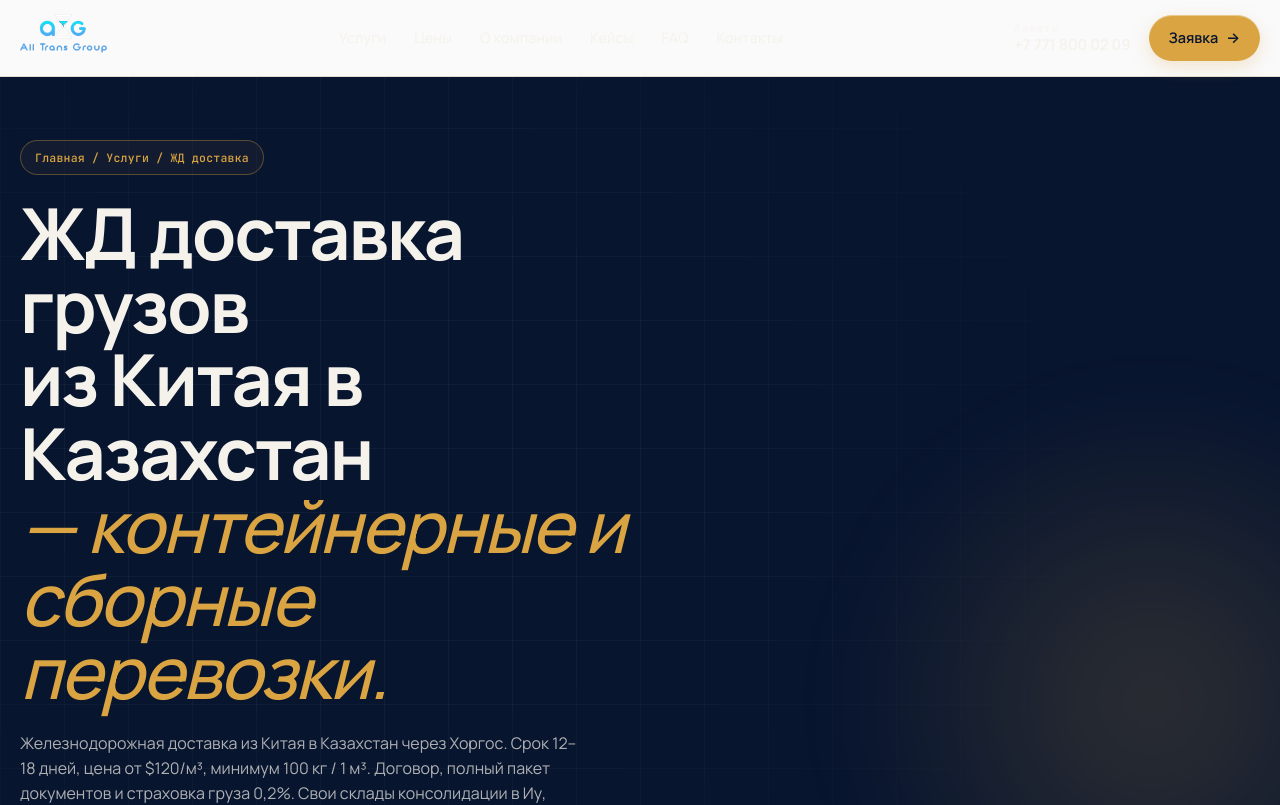
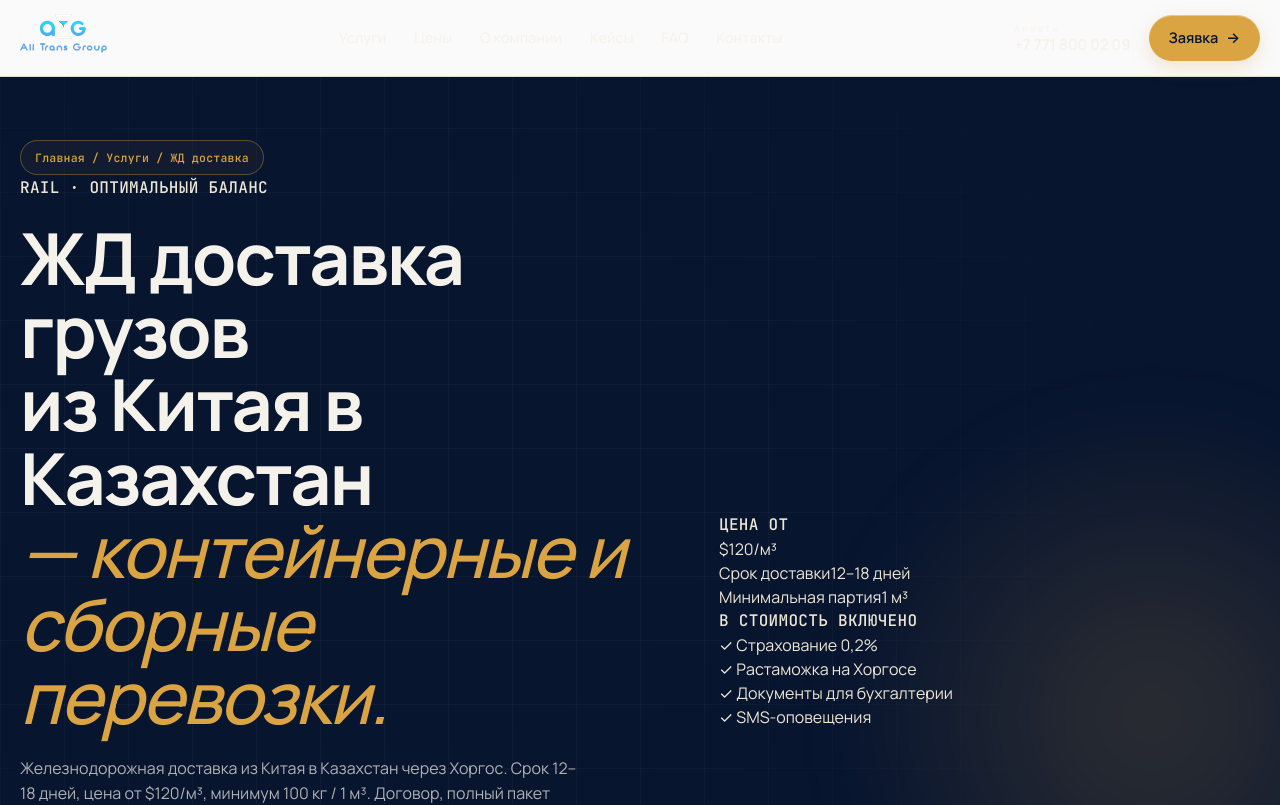
Before and after one commit to bekbolathc/AliTrans-for-V0, a Next.js app: page /zhd-dostavka-iz-kitaya in a window 1280 px wide. Shown: the top 805 px of the page. Built offline with nearby package versions, Linux system fonts and the light colour scheme; no server answers.

Commit message:
feat: enhance ZhdDostavkaIzKitaya page with new badge and pricing details

```diff
--- a/app/zhd-dostavka-iz-kitaya/page.tsx
+++ b/app/zhd-dostavka-iz-kitaya/page.tsx
@@ -245,6 +245,10 @@ export default function ZhdDostavkaIzKitaya() {
                 </span>
               </nav>
 
+              <div className="hero__badge">
+                <span className="mono">RAIL · ОПТИМАЛЬНЫЙ БАЛАНС</span>
+              </div>
+
               <h1 className="hero__title">
                 ЖД доставка грузов<br />из Китая в Казахстан<br />
                 <span className="hero__title-accent">— контейнерные и сборные перевозки.</span>
@@ -265,7 +269,7 @@ export default function ZhdDostavkaIzKitaya() {
 
               <div className="hero__actions">
                 <a className="btn btn--gold btn--lg" href="#quiz-cta">
-                  Рассчитать стоимость
+                  Рассчитать за 15 минут
                   <span aria-hidden="true" className="btn__arrow">→</span>
                 </a>
                 <a className="btn btn--ghost btn--lg" href="https://wa.me/77718000209" target="_blank" rel="noopener">
@@ -277,6 +281,36 @@ export default function ZhdDostavkaIzKitaya() {
                 <span className="mono">↳</span> <b>18 лет</b> на рынке логистики Китай — Казахстан{" "}
                 <span className="dot-sep">·</span> собственный брокер на Хоргосе
               </div>
+            </div>
+
+            <div className="hero__right">
+              <article className="hero__card">
+                <div className="hero__card-price">
+                  <div className="mono hero__card-label">ЦЕНА ОТ</div>
+                  <div className="hero__card-value">$120<span className="hero__card-unit">/м³</span></div>
+                </div>
+
+                <div className="hero__card-details">
+                  <div className="hero__card-row">
+                    <span>Срок доставки</span>
+                    <span className="hero__card-accent">12–18 дней</span>
+                  </div>
+                  <div className="hero__card-row">
+                    <span>Минимальная партия</span>
+                    <span className="hero__card-accent">1 м³</span>
+                  </div>
+                </div>
+
+                <div className="hero__card-included">
+                  <div className="mono hero__card-label">В СТОИМОСТЬ ВКЛЮЧЕНО</div>
+                  <ul>
+                    <li><span className="checkmark">✓</span> Страхование 0,2%</li>
+                    <li><span className="checkmark">✓</span> Растаможка на Хоргосе</li>
+                    <li><span className="checkmark">✓</span> Документы для бухгалтерии</li>
+                    <li><span className="checkmark">✓</span> SMS-оповещения</li>
+                  </ul>
+                </div>
+              </article>
             </div>
           </div>
         </section>
```
